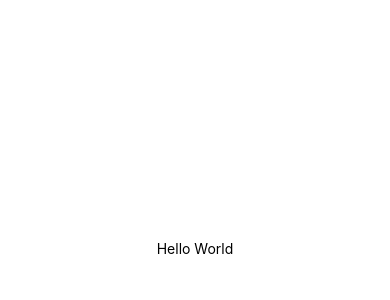
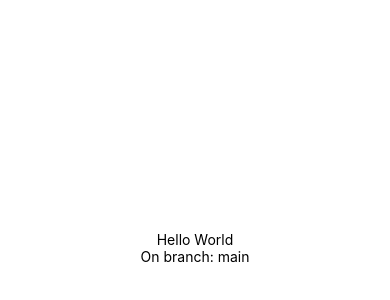
Before and after one commit to dg1223/reactNativeHello, a React Native app: screen / in a window 390 px wide. Shown: the part 174-474 px from the top of the page. Built offline with nearby package versions, Linux system fonts and the light colour scheme.

Commit message:
feat: added branch name

```diff
--- a/App.js
+++ b/App.js
@@ -1,11 +1,12 @@
 // import { StatusBar } from "expo-status-bar";
-import React from "react";
+// import React from "react";
 import { StyleSheet, Text, View } from "react-native";
 
 const App = () => {
   return (
     <View style={styles.container} testID="container">
       <Text>Hello World</Text>
+      <Text>On branch: main</Text>
       {/* <StatusBar style="auto" /> */}
     </View>
   );
```
